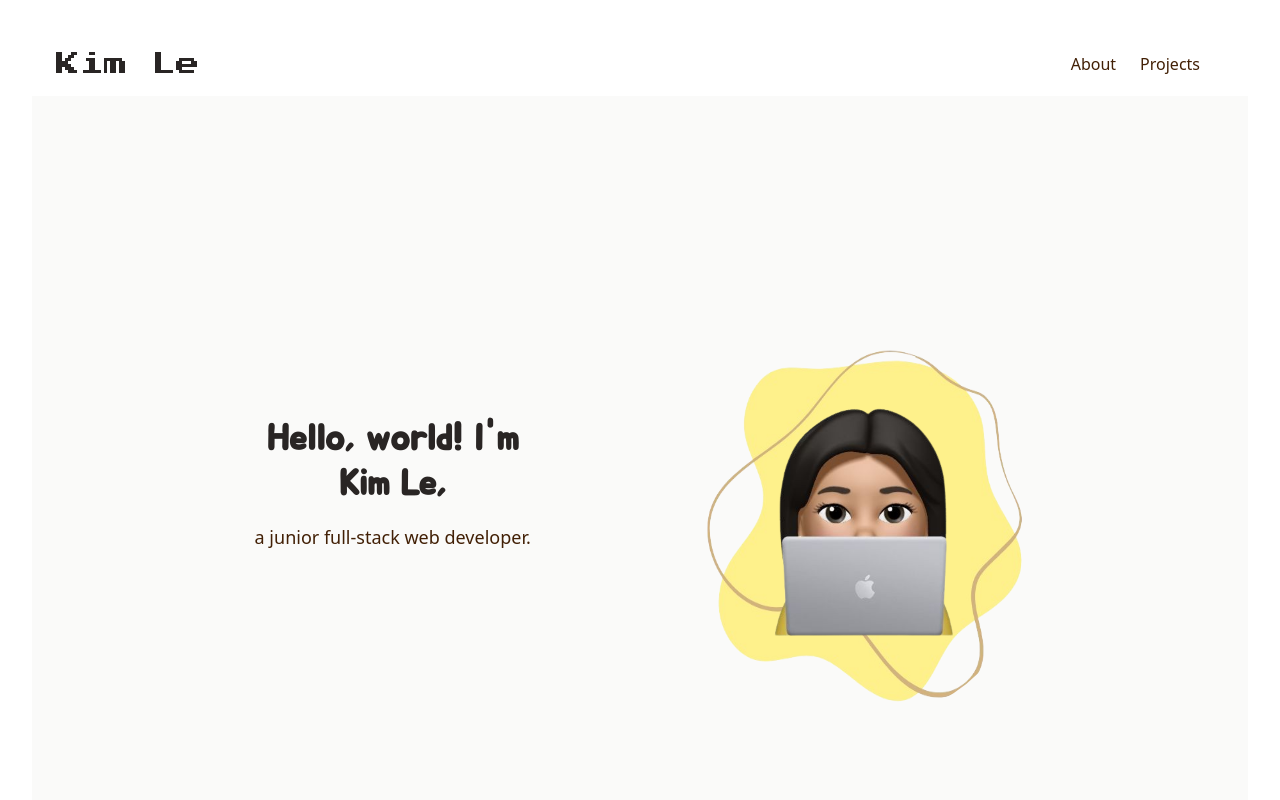
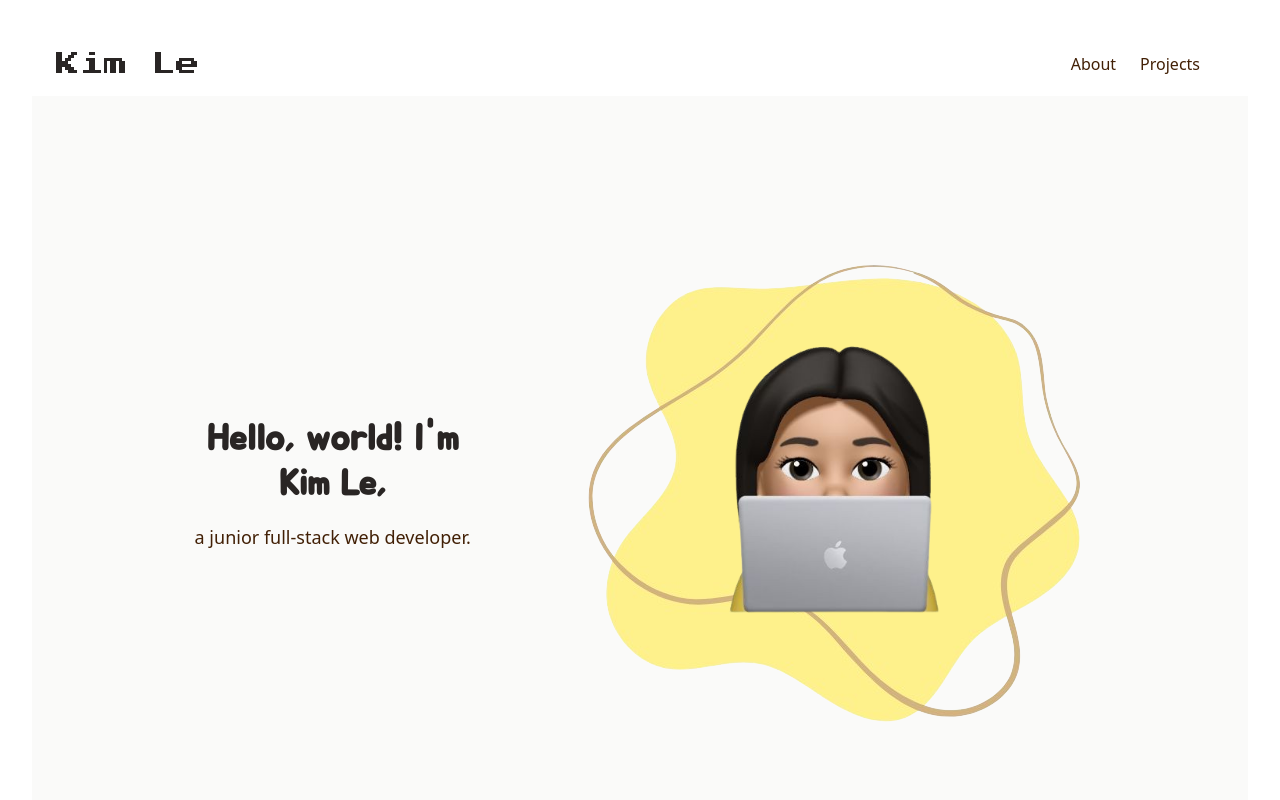
Before and after one commit to kimnle/portfolio, a React (Vite) app: page / in a window 1280 px wide. Shown: the top 800 px of the page. Built offline with nearby package versions, Linux system fonts and the light colour scheme.

Commit message:
adjusted right images again

```diff
--- a/src/components/HomeSection.jsx
+++ b/src/components/HomeSection.jsx
@@ -18,19 +18,19 @@ const HomeSection = () => {
                 </div>
 
                 {/* Right images */}
-                <div className="relative flex items-center justify-center">
+                <div className="relative flex items-center justify-center w-[300px] md:w-[400px] md:h-[400px] lg:w-[500px] lg:h-[500px]">
                     {/* Background image */}
                     <img
                         src={homeBg}
                         alt="Home background"
-                        className="absolute inset-0 rounded-full w-80 h-80 md:w-96 md:h-96 z-0"
+                        className="absolute inset-0 w-full h-72 md:h-96 lg:h-full object-cover z-0"
                     />
 
                     {/* Foreground image */}
                     <img
                         src={kimMemoji}
                         alt="Kim Memoji"
-                        className="relative rounded-lg z-10 w-64 h-64 md:w-80 md:h-80"
+                        className="relative rounded-lg z-10 w-3/4 h-3/4 md:bottom-12"
                     />
                 </div>
             </div>
```
